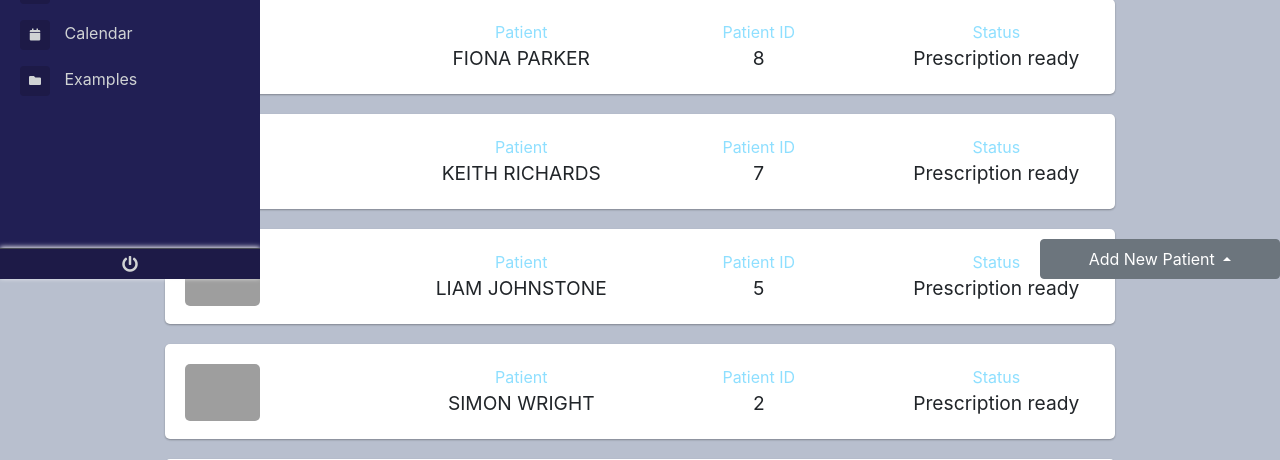
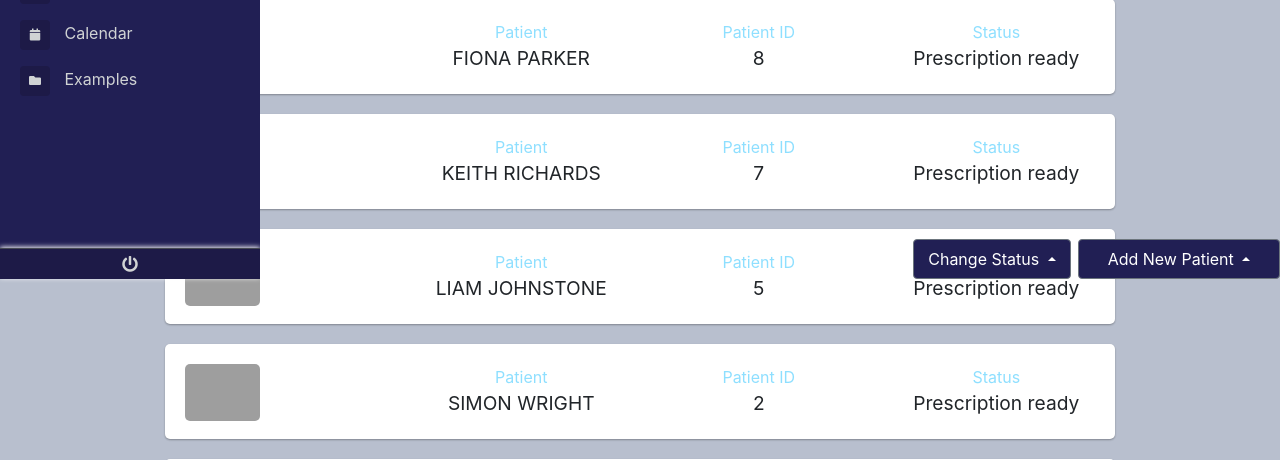
Before and after one commit to ZygisDom/PharmacyIP3, a PHP site: page /Home.php in a window 1280 px wide. Shown: the part 521-981 px from the top of the page. Run offline with PHP 8.4, Linux system fonts and the light colour scheme; a user stored in the database is signed in; data comes from the database, SQL or seed files in the repository; some libraries are stand-ins or nearby versions; grey boxes are pictures that could not be loaded.

Commit message:
change status button

```diff
--- a/Home.php
+++ b/Home.php
@@ -357,16 +357,30 @@ foreach($rows as $row)
         </div>
     </div>
 <div class="btn-group dropup float-right position-sticky" id="add-new-patient">
-    <button type="button" class="btn btn-secondary dropdown-toggle" data-toggle="dropdown" aria-haspopup="true" aria-expanded="false">
+	<button type="button" class="btn btn-secondary dropdown-toggle btn-color" data-toggle="dropdown" aria-haspopup="true" aria-expanded="false">
 		Add New Patient
 	</button>
+	<div class="dropdown-menu" id="dropdown-width">
+		<form>
+			<div class="form-group">
+				<label for="inputPatient" class="mx-auto d-flex justify-content-center" style="margin: 10px 0 !important;">Patient's Full Name</label>
+				<input type="name" class="form-control mx-auto d-flex justify-content-center"  id="inputPatient" aria-describedby="emailHelp">
+			</div>
+			<button type="submit" class="btn btn-primary mx-auto d-flex justify-content-center" id="add-new-patient-button">Submit</button>
+		</form>
+	</div>
+</div>
+<div class="btn-group dropup float-right position-sticky" id="change-status">
+	<button type="button" class="btn btn-secondary dropdown-toggle btn-color" data-toggle="dropdown" aria-haspopup="true" aria-expanded="false">
+		Change Status
+	</button>
 	<div class="dropdown-menu">
-        <form action="addPatient.php" method="post">
+		<form>
 			<div class="form-group">
-                <label for="inputPatient" class="mx-auto d-flex justify-content-center">Patient's Full Name</label>
-                <input type="name" class="form-control mx-auto d-flex justify-content-center" name="inputPatient" id="inputPatient" aria-describedby="emailHelp">
+				<label for="inputPatient" class="mx-auto d-flex justify-content-center" style="margin: 10px 0 !important;">Patient's ID</label>
+				<input type="name" class="form-control mx-auto d-flex justify-content-center" id="changeStatus" aria-describedby="emailHelp">
 			</div>
-            <button type="submit" class="btn btn-primary mx-auto d-flex justify-content-center" style="width: 100px;">Submit</button>
+			<button type="submit" class="btn btn-primary mx-auto d-flex justify-content-center" id="change-status-button">Change Status</button>
 		</form>
 	</div>
 </div>
--- a/styles.css
+++ b/styles.css
@@ -640,7 +640,7 @@ button:focus {
 }
 
 #add-new-patient{
-    width: 240px;
+    width: 202px;
     bottom: 0;
 }
 
@@ -649,8 +649,45 @@ button:focus {
 }
 
 #inputPatient{
+    margin: 5px;
     padding-left: 5px;
+    width: 180px;
+}
+
+#dropdown-width{
     width: 200px;
+}
+
+#change-status{
+    margin-right: 7px;
+    width: 158px;
+    bottom: 0;
+}
+
+#change-status button{
+    padding: 7px 0;
+}
+
+#inputPatient, #changeStatus{
+    padding-left: 22px;
+}
+
+#changeStatus {
+    width: 130px;
+}
+
+#change-status-button, #add-new-patient-button {
+    padding: 10px 10px !important;
+    margin-top: 10px;
+    margin-bottom: 10px;
+}
+
+#change-status-button button, #add-new-patient-button button {
+    background-color: #6D6D8B !important;
+}
+
+.btn-color {
+    background-color: #211F54 !important
 }
 /** Patients list **/
 
```
Lines whose indentation alone changed are shown as unchanged.
